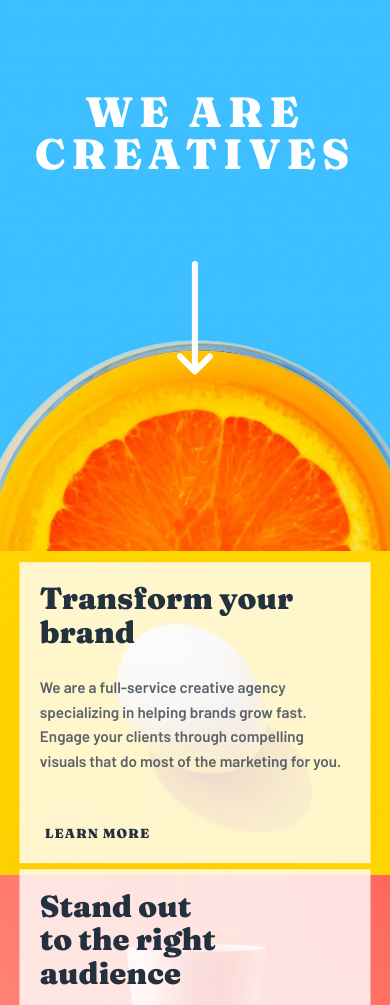
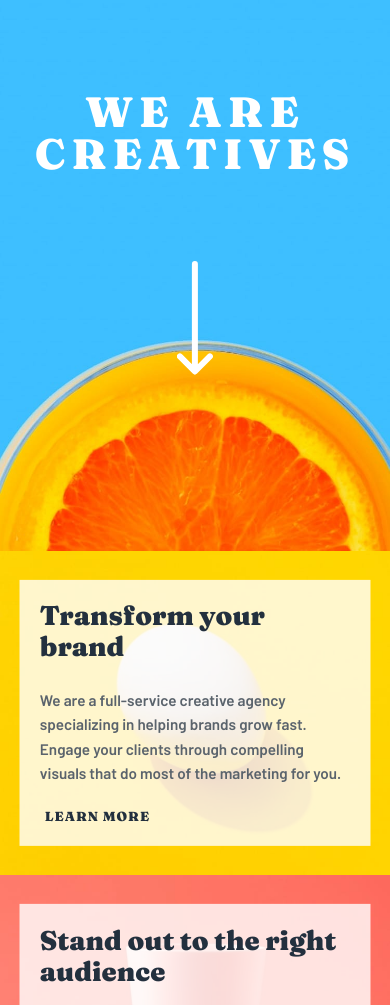
Before and after one commit to RachelRVasquez/sunnyside-agency-challenge, a website: page index.html in a window 390 px wide. Shown: the part 95-1100 px from the top of the page. Drawn offline with Linux system fonts and the light colour scheme.

Commit message:
mobile tweak for two grid

```diff
--- a/src/sass/_home.scss
+++ b/src/sass/_home.scss
@@ -58,9 +58,14 @@
 			}
 
 			h3 {
-				font-size: 2.25rem; //36px
-				line-height: 2.5rem; //40px
+				font-size: 2rem; //36px
+				line-height: 2.3rem; //40px
 				color: $headingblue;
+
+				@include tablet-up {
+					font-size: 2.25rem; //36px
+					line-height: 2.5rem; //40px
+				}
 			}
 
 			p {
@@ -70,7 +75,11 @@
 			}
 
 			.cta-learn-more {
-				margin-top: 54px;
+				margin-top: 24px;
+
+				@include tablet-up {
+					margin-top: 54px;
+				}
 			}
 		}
 	}
--- a/src/sass/main.scss
+++ b/src/sass/main.scss
@@ -2,7 +2,7 @@
 
 @import './variables';
 @import './mixins';
-@import './globals';
+@import './global';
 @import './header';
 @import './footer';
 @import './home';
```
Also changed, not shown: dist/css/main.min.css, dist/js/sunnyside-challenge.min.js, 1 other file.
